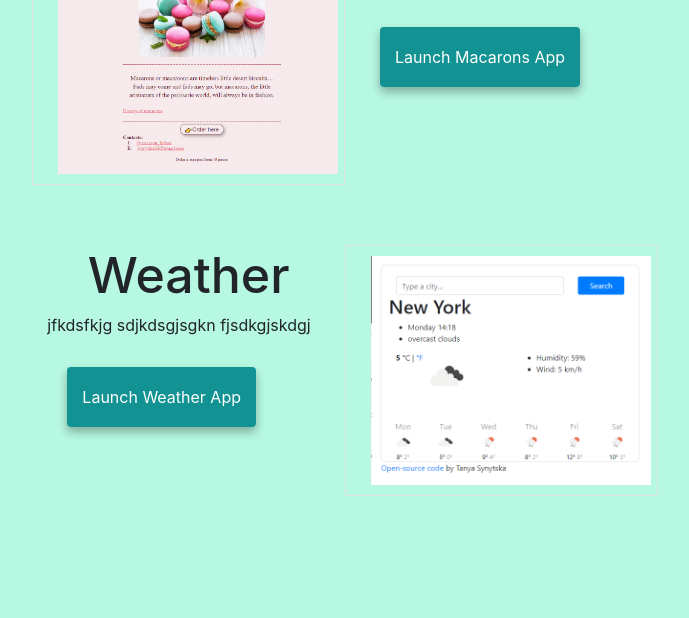
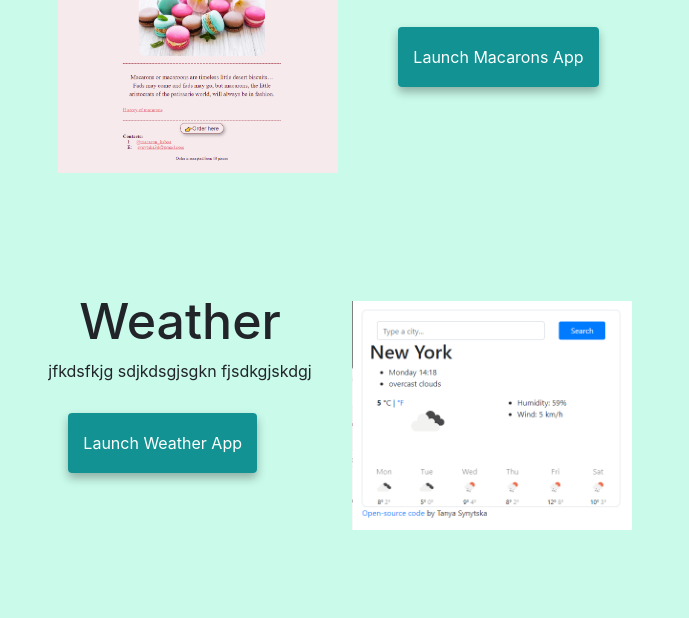
Before and after one commit to Tanyasynytska/PortfolioT, a plain HTML site: page index.html in a window 1280 px wide. Shown: the part 603-1221 px from the top of the page, without its empty margins (295-984 px from the left). Before the commit the page ends 1129 px from the top, so only its background shows below. Drawn offline with nearby package versions, Linux system fonts and the light colour scheme.

Commit message:
Update index.html

```diff
--- a/index.html
+++ b/index.html
@@ -30,7 +30,7 @@
 }
 
     body {
-    background-color: rgb(182, 248, 226);
+    background-color: rgb(201, 250, 234);
     max-width: 100%;
     }
 
@@ -109,6 +109,16 @@
     margin-bottom: 25px;
 }
 
+@media (max-width: 900px) {
+    h2 {
+        font-size: 44px;
+    }
+    .primary-link {
+        font-size: smaller;
+    }
+}
+
+
 
 </style>
 
@@ -136,11 +146,11 @@
         <a href="about.html#contact-link" class="contact">Contact me</a>
     </div>
     <div class="container">
-        <div class="row">
-            <div class="col-md-6 border">
-                <img src="images/macarons.png" class="img-fluid" />
+        <div class="row mb-5">
+            <div class="col d-none d-lg-block">
+                <img src="images/macarons.png" alt="Macarons" class="img-fluid rounded d-none d-sm-block" />
             </div>
-            <div class="col-md-6">
+            <div class="col">
                 <h2>
                     Macarons
                 </h2>
@@ -154,8 +164,8 @@
         </div>
     </div>
     <div class="container">
-        <div class="row">
-            <div class="col-md-6">
+        <div class="row mb-5">
+            <div class="col">
                 <h2>
                     Weather
                 </h2>
@@ -166,8 +176,8 @@
                     <a href="https://weathertanyasynytska.netlify.app" class="primary-link">Launch Weather App</a>
                 </div>
             </div>
-            <div class="col-md-6 border">
-                <img src="images/weather.png" class="img-fluid" />
+            <div class="col d-none d-lg-block">
+                <img src="images/weather.png" alt="weather" class="img-fluid rounded d-none d-sm-block" />
             </div>
         </div>
     </div>
```
